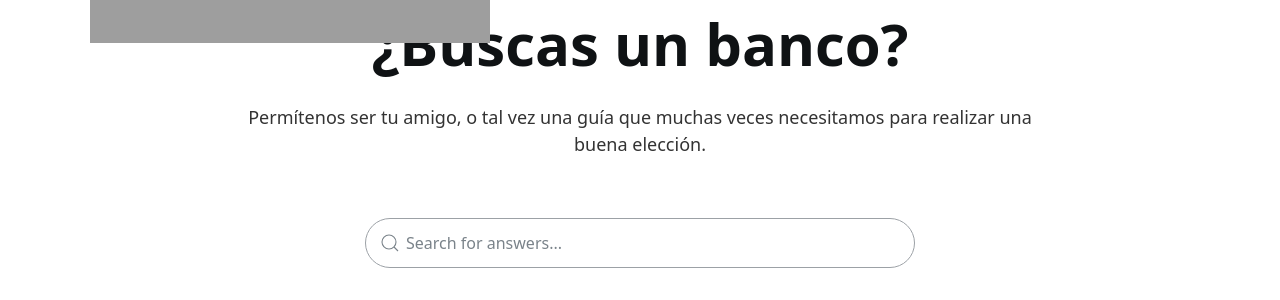
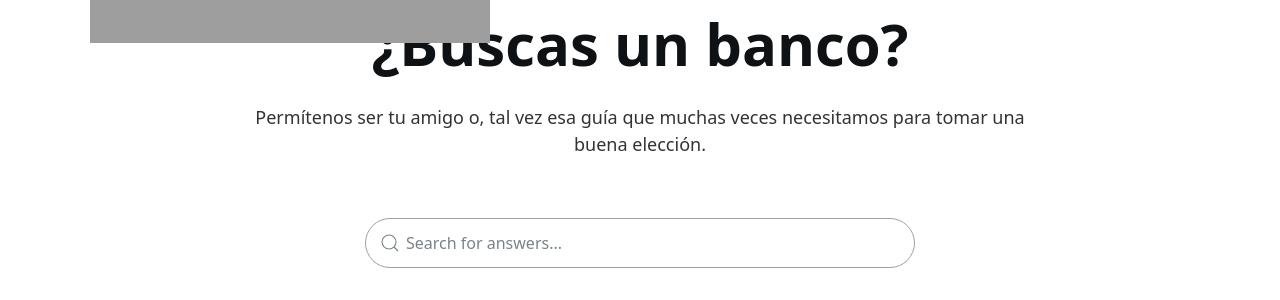
Before and after one commit to jelmii/jelmii.github.io, a Jekyll site: the page built from index.md, in a window 1280 px wide and 900 px high. Shown: the part 147-447 px from the top of the window. Built offline with Jekyll 4.4.1, drawn with Linux system fonts in a browser that asks for light colours.

Commit message:
Update index.md

```diff
--- a/index.md
+++ b/index.md
@@ -2,7 +2,7 @@
 layout: home
 hero:
     title: ¿Buscas un banco?
-    subtitle: Permítenos ser tu amigo, o tal vez una guía que muchas veces necesitamos para realizar una buena elección.
+    subtitle: Permítenos ser tu amigo o, tal vez esa guía que muchas veces necesitamos para tomar una buena elección.
 
     search: true
 categories:
```
